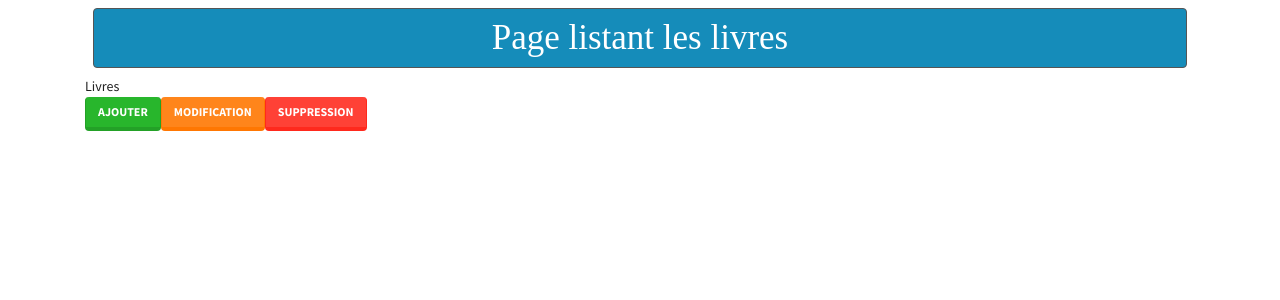
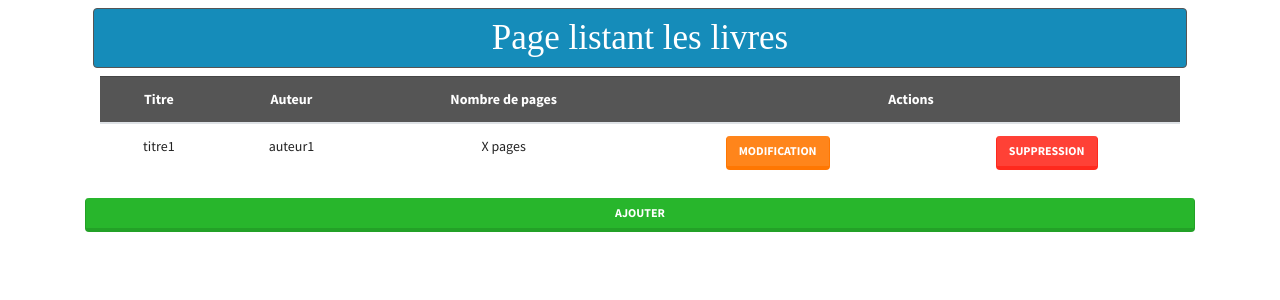
Before and after one commit to DialloAbdou/Biblio-projet, a React (Create React App) app: page / in a window 1280 px wide. Shown: the top 300 px of the page. Built offline with nearby package versions, Linux system fonts and the light colour scheme.

Commit message:
ajout du composant livres

```diff
--- a/src/App.js
+++ b/src/App.js
@@ -1,23 +1,23 @@
 
-import React, { Component}  from 'react';
+import React, { Component } from 'react';
 import Titre from './components/Titres/Titre';
 import Bouton from './components/Boutons/Bouton';
+import Livres from './containers/Livres/Livres';
 
 class App extends Component {
- handleAjouter = ()=>{
+  handleAjouter = () => {
     console.log("Ajouter un ELement")
   }
   render() {
-
-    return(
-      <div className ="container">
-      <Titre>Page listant les livres</Titre>
-      <div>Livres</div>
-      <Bouton couleur ='btn btn-success' clickAjout={this.handleAjouter}>AJOUTER</Bouton>
-      <Bouton couleur ='btn btn-warning'>MODIFICATION</Bouton>
-      <Bouton couleur ='btn btn-danger'>SUPPRESSION</Bouton>
-
-    </div>
+    return (
+      <div className="container">
+        <Titre>Page listant les livres</Titre>
+        <Livres />
+        <Bouton
+          couleur='btn btn-success'
+          typeCss='w-100'
+          clickAjout={this.handleAjouter}>AJOUTER</Bouton>
+      </div>
     )
   }
 }
--- a/src/components/Boutons/Bouton.js
+++ b/src/components/Boutons/Bouton.js
@@ -1,8 +1,8 @@
 import React from 'react'
-
-const Bouton=({children,couleur,clickAjout})=>{
+const Bouton=({children,couleur,clickAjout,typeCss})=>{
+  const btnCss =`${couleur} ${typeCss}`
     return (
-        <button className={couleur} onClick={clickAjout}>{children}</button>
+        <button className={btnCss} onClick={clickAjout} >{children}</button>
       )
 
 }
--- /dev/null
+++ b/src/containers/Livres/Livres.js
@@ -0,0 +1,30 @@
+import React, { Component } from 'react';
+import Bouton from '../../components/Boutons/Bouton'
+class Livres extends Component {
+    render() {
+        return (
+            <div className="container">
+                <table className="table text-center">
+                    <thead>
+                        <tr className="table-dark">
+                            <th>Titre</th>
+                            <th>Auteur</th>
+                            <th>Nombre de pages</th>
+                            <th colSpan="2">Actions</th>
+                        </tr>
+                    </thead>
+                    <tbody>
+                        <tr>
+                            <td>titre1</td>
+                            <td>auteur1</td>
+                            <td>X pages</td>
+                            <td> <Bouton couleur ='btn btn-warning'>MODIFICATION</Bouton></td>
+                            <td> <Bouton couleur ='btn btn-danger'>SUPPRESSION</Bouton></td>
+                        </tr>
+                    </tbody>
+                </table>
+            </div>
+        )
+    }
+}
+export default Livres
```
